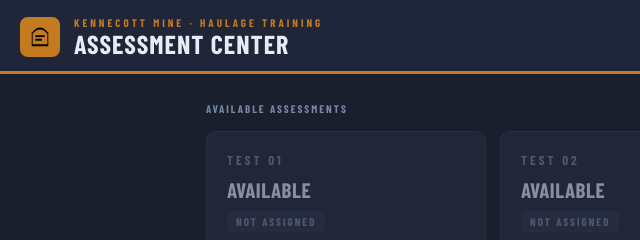
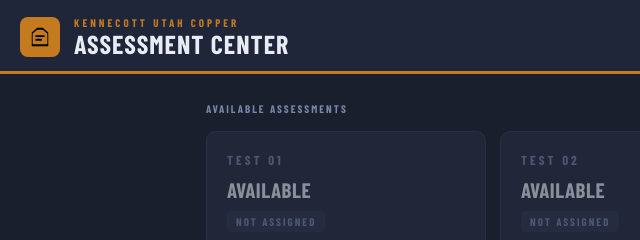
Before and after one commit to kylearees/kennecott-assessments, a plain HTML site: page index.html in a window 1280 px wide. Shown: the top 240 px of the page, 0-640 px from the left. Drawn offline with nearby package versions, Linux system fonts and the light colour scheme; a web font is replaced by a local one.

Commit message:
Update index.html

```diff
--- a/index.html
+++ b/index.html
@@ -100,7 +100,7 @@
       </svg>
     </div>
     <div class="header-text">
-      <div class="badge">Kennecott Mine · Haulage Training</div>
+      <div class="badge">Kennecott Utah Copper</div>
       <h1>Assessment Center</h1>
     </div>
   </div>
```
